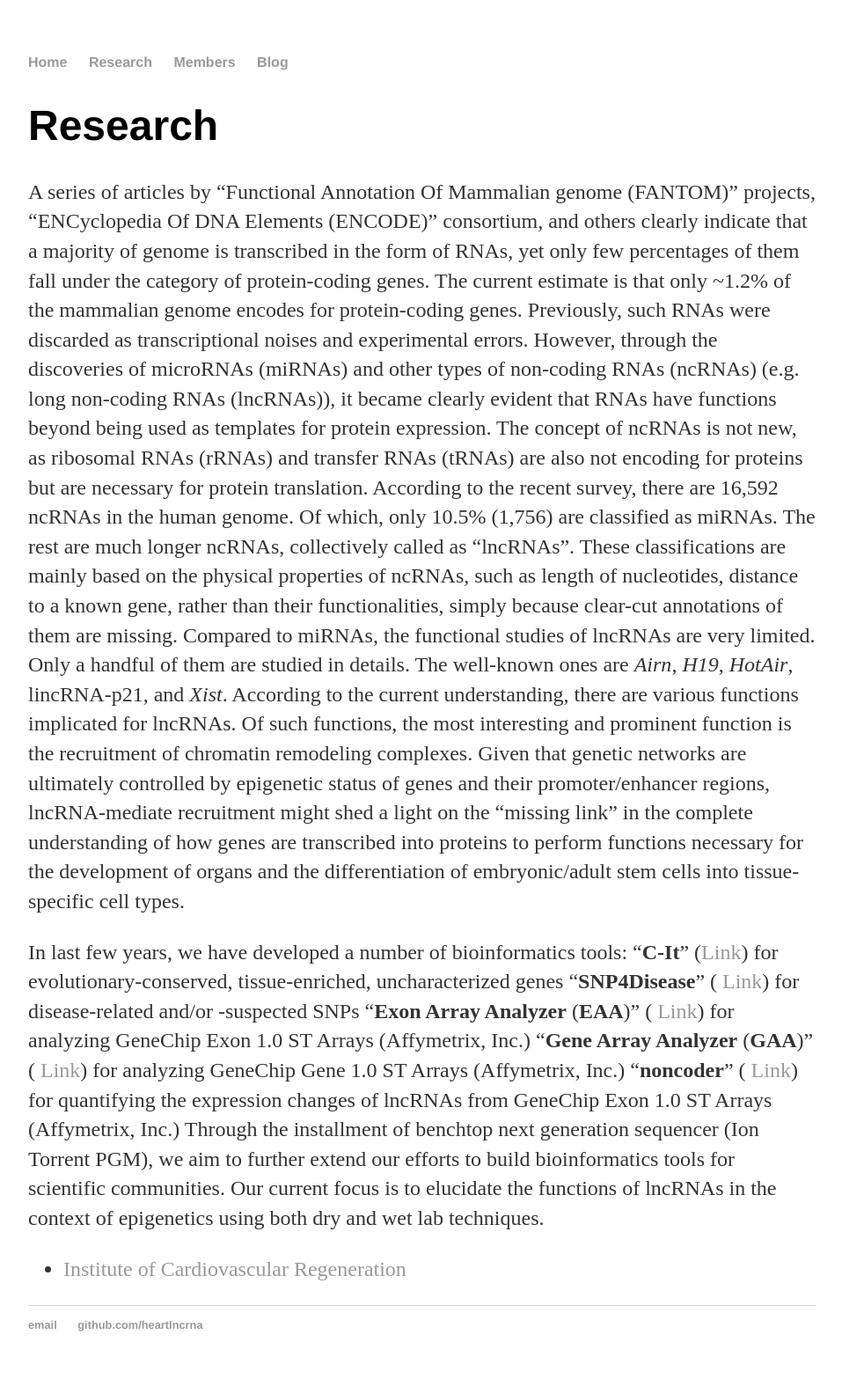
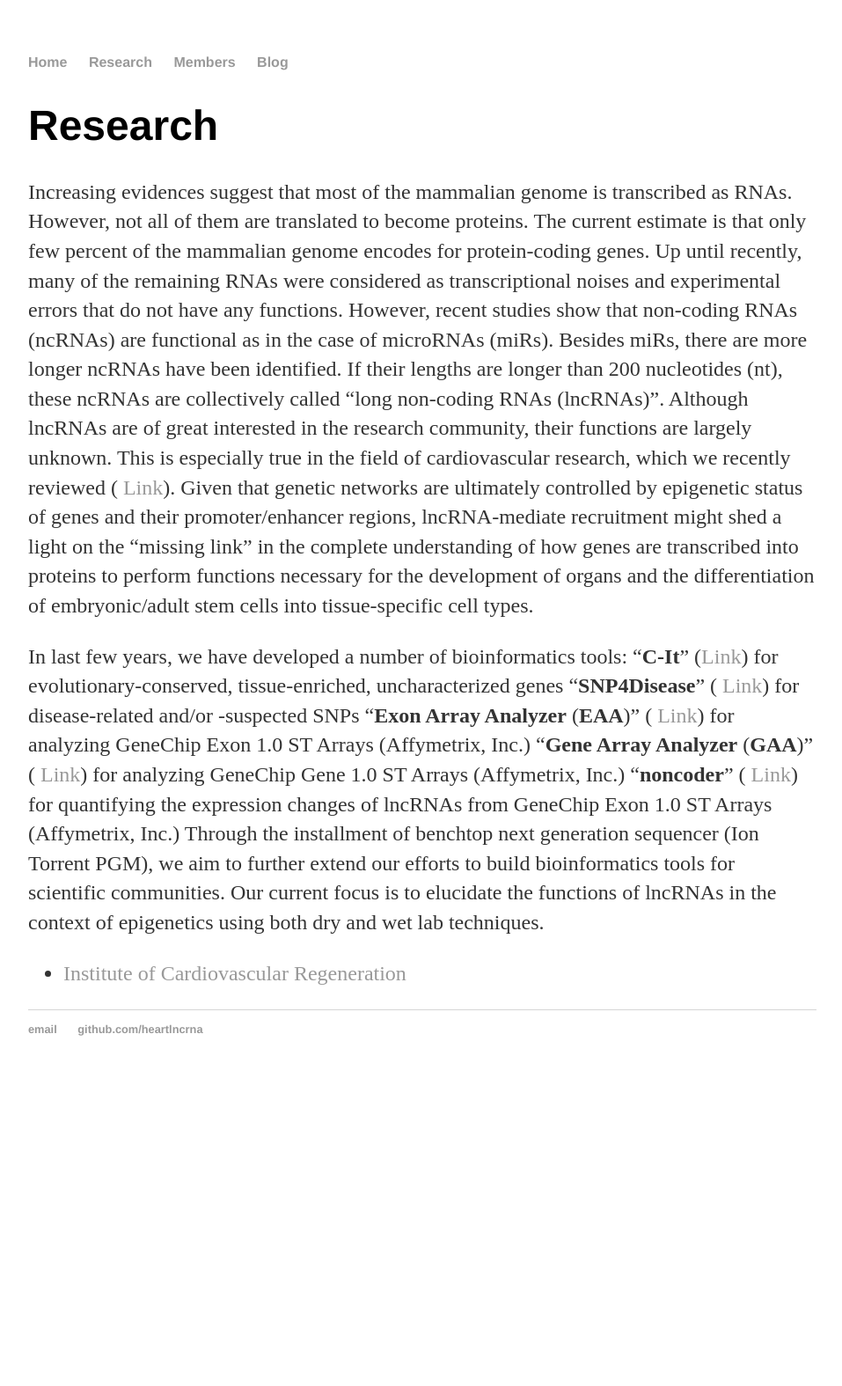
Before and after one commit to heartlncrna/heartlncrna.github.io, a Jekyll site: the page research/index.html, which Jekyll copies as it is, in a window 1280 px wide. Shown: the whole page at 88% size, without its empty margins (160-1117 px from the left). Built offline with Jekyll 4.4.1, drawn with Linux system fonts in a browser that asks for light colours; after the commit the page ends 1239 px from its top, so only the background shows below that.

Commit message:
Update index.html

```diff
--- a/research/index.html
+++ b/research/index.html
@@ -21,27 +21,17 @@
 
   		<div class="research">
 			<h1>Research</h1>
-			<p>A series of articles by “Functional Annotation Of Mammalian genome (FANTOM)” projects,
-			“ENCyclopedia Of DNA Elements (ENCODE)” consortium, and others clearly indicate that a majority
-			of genome is transcribed in the form of RNAs, yet only few percentages of them fall under the
-			category of protein-coding genes. The current estimate is that only ~1.2% of the mammalian genome
-			encodes for protein-coding genes. Previously, such RNAs were discarded as transcriptional noises and
-			experimental errors. However, through the discoveries of microRNAs (miRNAs) and other types of
-			non-coding RNAs (ncRNAs) (e.g. long non-coding RNAs (lncRNAs)), it became clearly evident that RNAs
-			have functions beyond being used as templates for protein expression.
-			The concept of ncRNAs is not new, as ribosomal RNAs (rRNAs) and transfer RNAs (tRNAs) are also
-			not encoding for proteins but are necessary for protein translation.
-			According to the recent survey, there are 16,592 ncRNAs in the human genome. Of which,
-			only 10.5% (1,756) are classified as miRNAs. The rest are much longer ncRNAs,
-			collectively called as “lncRNAs”. These classifications are mainly based on the physical
-			properties of ncRNAs, such as length of nucleotides, distance to a known gene, rather than
-			their functionalities, simply because clear-cut annotations of them are missing.
-			Compared to miRNAs, the functional studies of lncRNAs are very limited.
-			Only a handful of them are studied in details.
-			The well-known ones are <i>Airn</i>, <i>H19</i>, <i>HotAir</i>, lincRNA-p21, and <i>Xist</i>.
-			According to the current understanding, there are various functions implicated for lncRNAs.
-			Of such functions, the most interesting and prominent function is the recruitment of
-			chromatin remodeling complexes.
+			<p>Increasing evidences suggest that most of the mammalian genome is transcribed as RNAs.
+			However, not all of them are translated to become proteins.
+			The current estimate is that only few percent of the mammalian genome encodes for protein-coding genes.
+			Up until recently, many of the remaining RNAs were considered as transcriptional noises and experimental errors
+			that do not have any functions. However, recent studies show that non-coding RNAs (ncRNAs) are functional
+			as in the case of microRNAs (miRs).
+			Besides miRs, there are more longer ncRNAs have been identified.
+			If their lengths are longer than 200 nucleotides (nt), these ncRNAs are collectively called “long non-coding RNAs (lncRNAs)”.
+			Although lncRNAs are of great interested in the research community, their functions are largely unknown.
+			This is especially true in the field of cardiovascular research, which we recently reviewed
+			(<a href="http://circres.ahajournals.org/content/116/4/737.abstract"> <span class="ptHyperlink">Link</span></a>).
 			Given that genetic networks are ultimately controlled by epigenetic status of genes and
 			their promoter/enhancer regions, lncRNA-mediate recruitment might shed a light on the “missing link”
 			in the complete understanding of how genes are transcribed into proteins to perform functions
```
